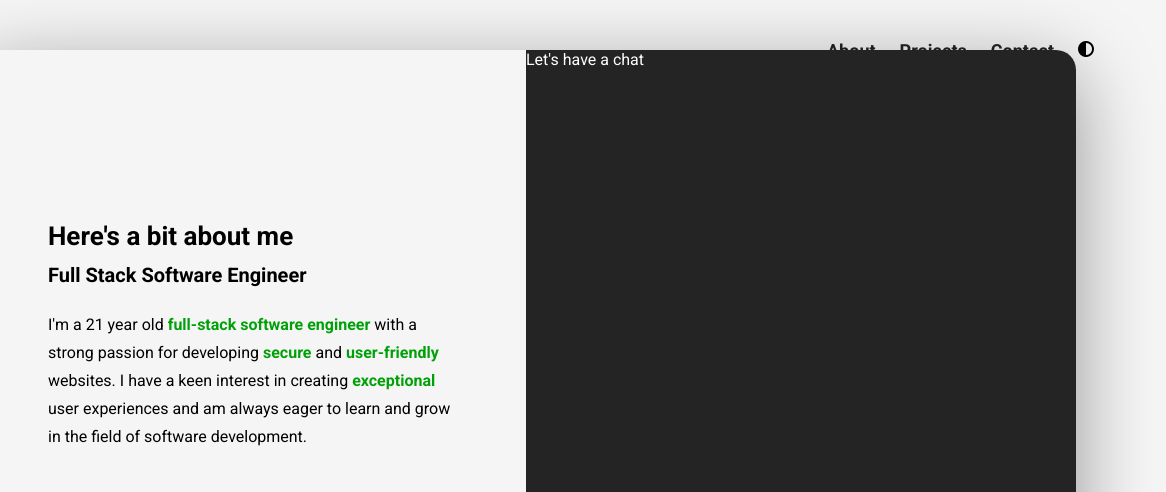
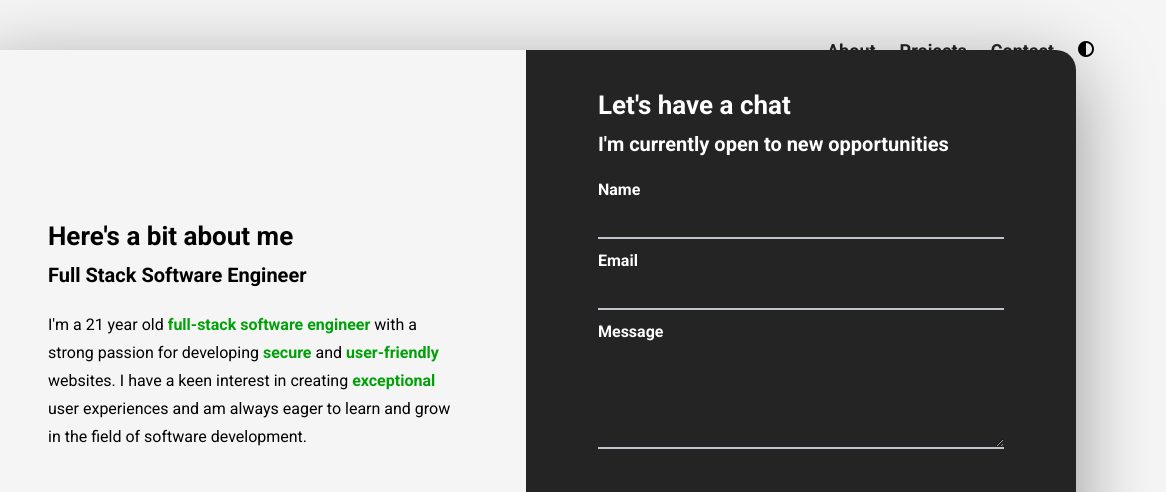
Before and after one commit to KobeWan-Kenobi/advanced-eportfolio, a plain HTML site: page index.html in a window 1280 px wide. Shown: the top 492 px of the page, 114-1280 px from the left. Drawn offline with Linux system fonts and the light colour scheme.

Commit message:
right half of modal halfway done

```diff
--- a/index.html
+++ b/index.html
@@ -123,7 +123,32 @@
             </figure>
           </div>
         </div>
-        <div class="modal__half modal__contact">Let's have a chat</div>
+        <div class="modal__half modal__contact">
+          <h3 class="modal__title modal__title--contact">Let's have a chat</h3>
+
+          <h3 class="modal__sub-title modal__title--contact">
+            I'm currently open to new opportunities
+          </h3>
+          <form action="" id="contact__form">
+            <div class="form__item">
+              <label class="form__label">Name</label>
+              <input type="text" name="user_name" class="input" required />
+            </div>
+            <div class="form__item">
+              <label class="form__label">Email</label>
+              <input type="email" name="user_email" class="input" required />
+            </div>
+            <div class="form__item">
+              <label class="form__label">Message</label>
+              <textarea
+                type="text"
+                name="user_message"
+                class="input"
+                required
+              ></textarea>
+            </div>
+          </form>
+        </div>
       </div>
     </section>
     <section id="projects">
--- a/styles.css
+++ b/styles.css
@@ -19,7 +19,29 @@ p {
 section {
   background-color: rgb(245, 245, 245);
 }
+input,
+textarea {
+  width: 100%;
+  background-color: #242424;
+  color: #fff;
+  outline: none;
+  border: 2px solid #c0c4cc;
+  border-top: none;
+  border-right: none;
+  border-left: none;
+  height: 40px;
+  margin-bottom: 12px;
+}
 
+textarea {
+  resize: vertical;
+  height: 100px;
+  margin-top: 8px;
+}
+label {
+  padding: 14px 0;
+  font-weight: bold;
+}
 .container {
   padding: 48px 0;
   width: 100%;
@@ -282,6 +304,7 @@ nav {
   transition: transform 300ms ease;
 }
 .modal__contact {
+  padding: 40px 72px;
   background-color: #242424;
   color: white;
 }
@@ -298,6 +321,9 @@ nav {
 .modal__paragraph {
   margin-bottom: 12px;
   line-height: 1.75;
+}
+
+.form__item {
 }
 /* PROJECTS */
 .project__img {
```
